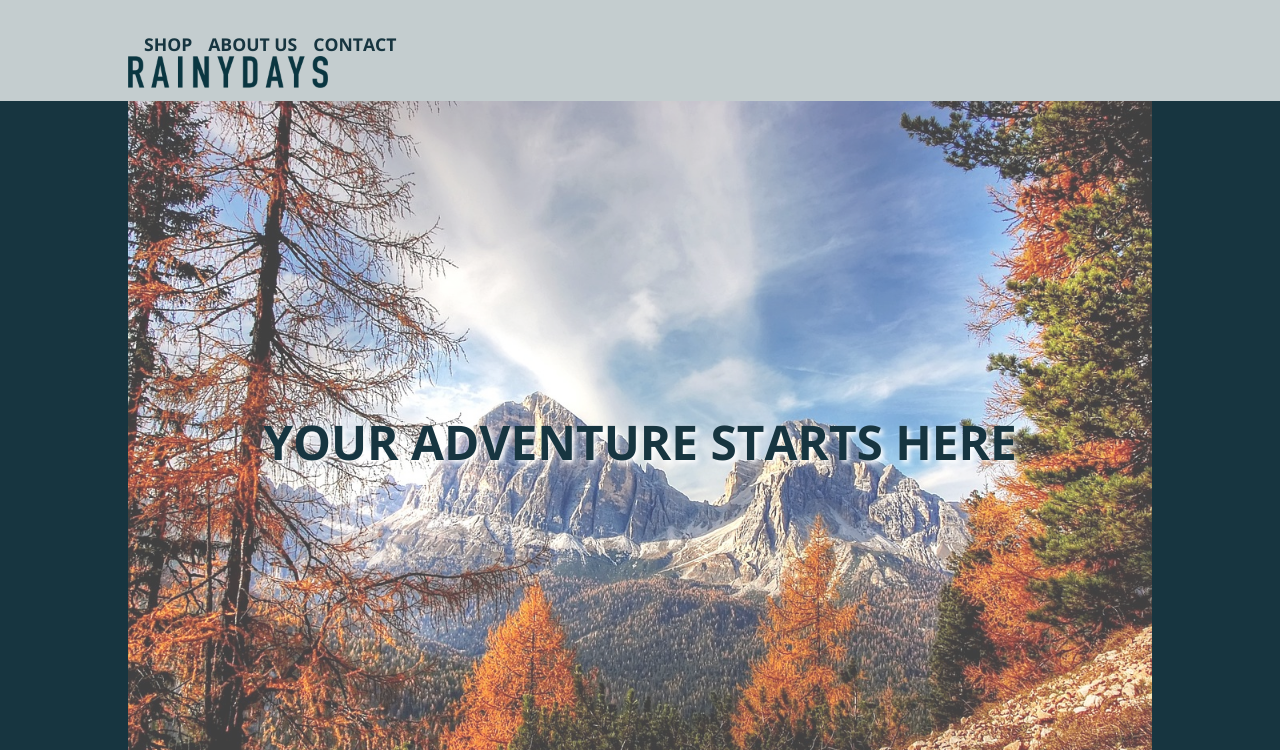
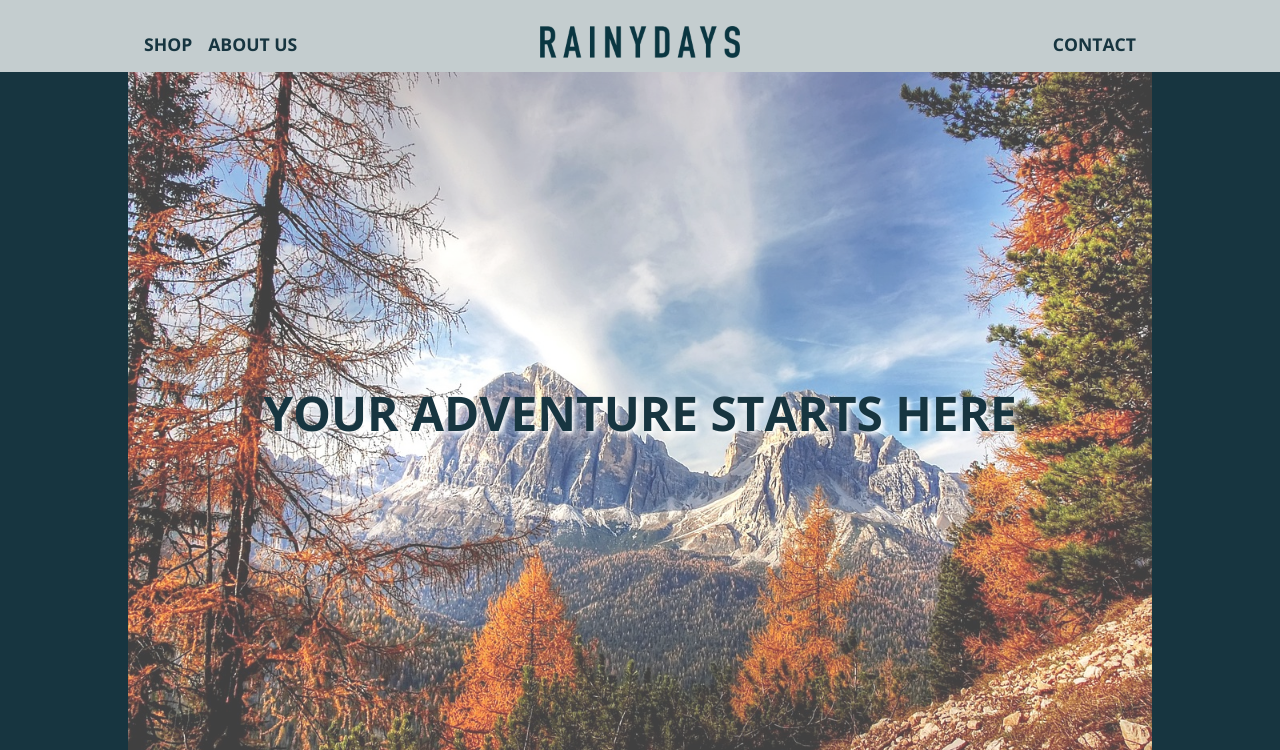
Before and after one commit to NoroffFEU/html-css-course-assignment-ingande, a plain HTML site: page index.html in a window 1280 px wide. Shown: the top 750 px of the page. Drawn offline with nearby package versions, Linux system fonts and the light colour scheme.

Commit message:
meny fikset

```diff
--- a/index.html
+++ b/index.html
@@ -16,10 +16,12 @@
       <ul>
         <li class="left"><a href="products.html">Shop</a></li>
         <li><a href="aboutus.html">About us</a></li>
+        <li class="center"><a href="/"><img src="assets/images/RainyDays_Logo_txt_small.png"
+              alt="Rainydays clothing company logo"></a>
+        </li>
         <li class="right"><a href="contact.html">Contact</a></li>
       </ul>
     </nav>
-    <a href="/"><img src="assets/images/RainyDays_Logo_txt_small.png" alt="Rainydays clothing company logo"></a>
   </header>
   <main>
     <div class="hero_section">
@@ -60,7 +62,7 @@
     <nav>
       <ul>
         <li><a href=""><img src="assets/images/RainyDays_Logo.png" alt="RainyDays clothing company full logo"></a></li>
-        <li class="left"><a href="products.html">Shop</a></li>
+        <li><a href="products.html">Shop</a></li>
         <li><a href="aboutus.html">About us</a></li>
         <li><a href="contact.html">Contact</a></li>
       </ul>
--- a/src/css/styles.css
+++ b/src/css/styles.css
@@ -5,11 +5,6 @@
 @import url("./variables.css");
 
 @import url(typography.css);
-
-
-
-/* Feel free to add as many of these imports as you need */
-
 
 html {
   height: 100%;
@@ -25,72 +20,56 @@ body {
   grid-template-rows: auto 1fr auto;
 }
 
-header nav {
-  display: flex;
-  /*   justify-content: space-between;
- */
-  /*   align-items: end;
- */
-}
-
-
-
-header img {
-  justify-self: center;
-  height: 2rem;
-}
-
-header ul {
-  /* noe mer elegant og skalerbart her? */
-  display: flex;
-  gap: 1rem;
-  /* justify-content: space-between; */
-  list-style-type: none;
-
-}
-
-header a {
-  text-decoration: none;
-  font-size: 1.1em;
-
-}
-
 nav {
   /* fikse rom før og etter meny */
   margin: 0 1rem;
 }
 
-nav a {
-  color: hsl(196, 47%, 17%);
-  text-decoration: none;
-  text-transform: uppercase;
+nav ul {
+  display: flex;
+  position: relative;
+  gap: 1rem;
+  list-style-type: none;
+  justify-content: center;
+  align-items: center;
+}
+
+header .center {
+  position: absolute;
+}
+
+header img {
+  height: 2rem;
+
 }
 
 .right {
   margin-left: auto;
-  justify-self: right;
+}
+
+nav a {
+  color: hsl(196, 47%, 17%);
+  display: block;
+  font-size: 1.1em;
+  text-decoration: none;
+  text-transform: uppercase;
 }
 
 header,
 footer {
   background-color: var(--c-mid);
-  padding: 2rem var(--marg) .5rem;
+  padding: 2rem var(--marg) 1rem;
   font-weight: bold;
 
 }
 
 footer ul {
-  display: flex;
-  justify-content: space-between;
-  align-items: end;
+  justify-content: left;
 }
 
 footer img {
   height: 4rem;
-}
-
-footer li {
-  list-style-type: none;
+  padding-right: 2rem;
 }
 
 main {
```
Also changed, not shown: assets/images/RainyDays_Logo-small.png (added).
